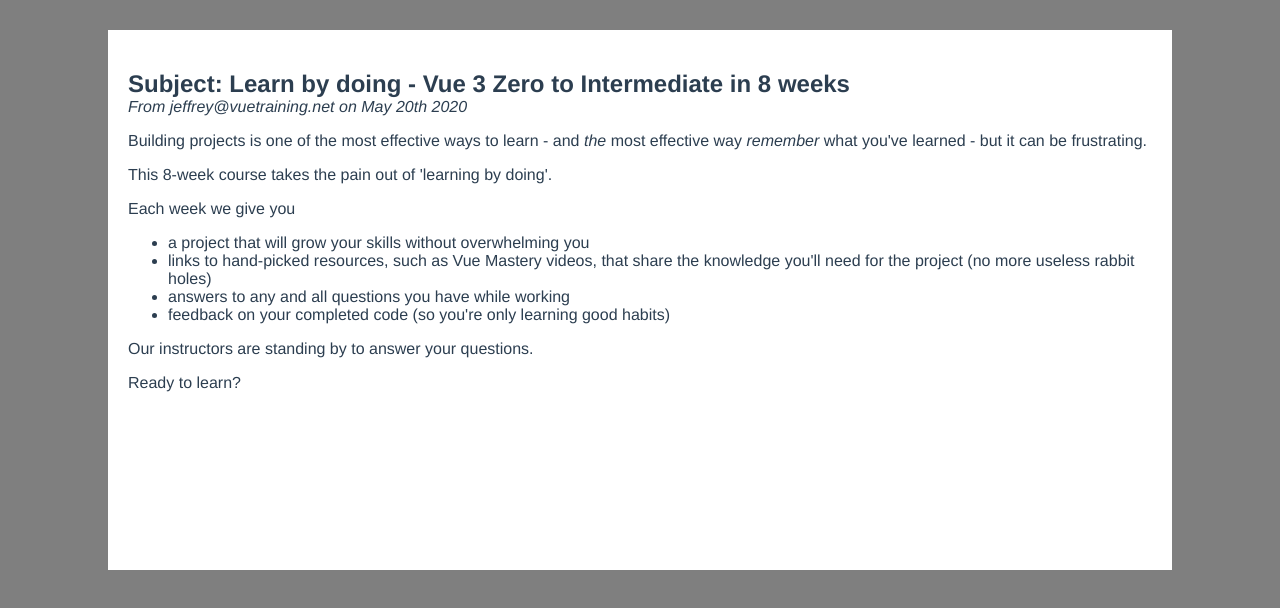
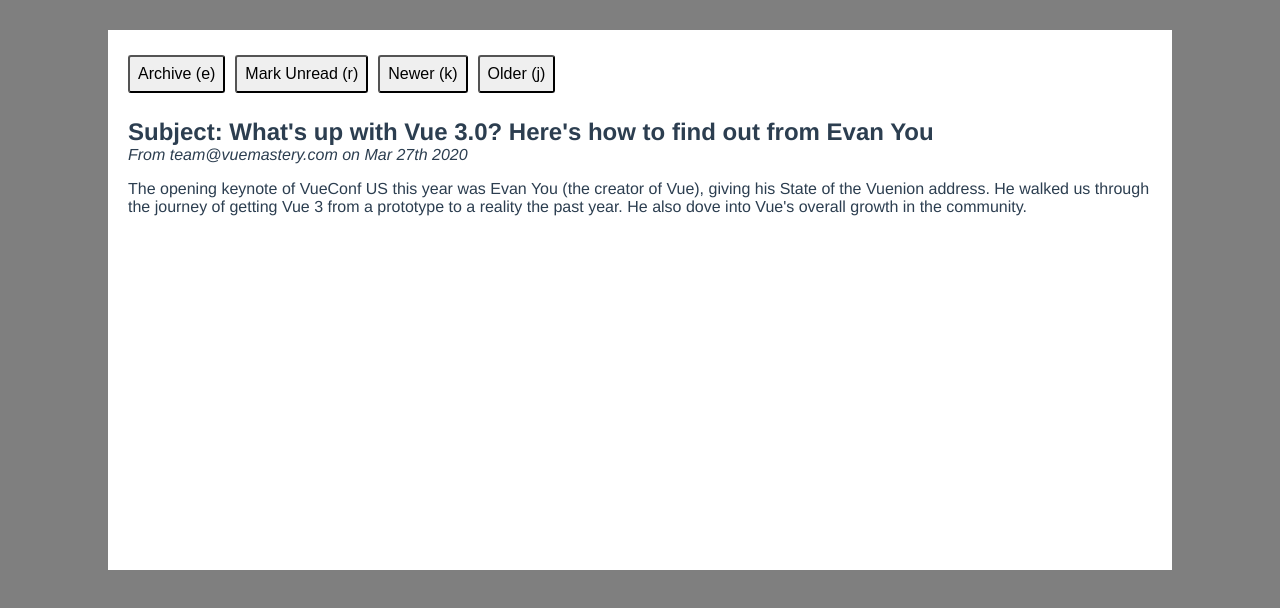
Before and after one commit to sissokho/vue-gmail-clone, a Vue app: page / in a window 1280 px wide. Both pictures are taken after a click on the element 640 px from the left and 148 px from the top of the page. Shown: the top 608 px of the page. Built offline with nearby package versions, Linux system fonts and the light colour scheme; no server answers; data requests are answered from the project's data file.

Commit message:
Email Action Bar

```diff
--- a/db.json
+++ b/db.json
@@ -11,10 +11,10 @@
     },
     {
       "id": "2",
-      "from": "jeffrey@vuetraining.net",
-      "subject": "Learn by doing - Vue 3 Zero to Intermediate in 8 weeks",
-      "body": "Building projects is one of the most effective ways to learn - and _the_ most effective way _remember_ what you've learned - but it can be frustrating.\n\nThis 8-week course takes the pain out of 'learning by doing'.\n\nEach week we give you\n\n* a project that will grow your skills without overwhelming you\n* links to hand-picked resources, such as Vue Mastery videos, that share the knowledge you'll need for the project (no more useless rabbit holes)\n* answers to any and all questions you have while working\n* feedback on your completed code (so you're only learning good habits)\n\nOur instructors are standing by to answer your questions.\n\nReady to learn?",
-      "sentAt": "2020-05-20T18:25:43.511Z",
+      "from": "team@vuemastery.com",
+      "subject": "What's up with Vue 3.0? Here's how to find out from Evan You",
+      "body": "The opening keynote of VueConf US this year was Evan You (the creator of Vue), giving his State of the Vuenion address. He walked us through the journey of getting Vue 3 from a prototype to a reality the past year. He also dove into Vue's overall growth in the community.",
+      "sentAt": "2020-03-27T18:25:43.511Z",
       "archived": false,
       "read": true
     },
--- a/src/components/MailView.vue
+++ b/src/components/MailView.vue
@@ -1,17 +1,47 @@
 <script setup>
+import useKeydown from '@/composables/keydown'
+import axios from 'axios'
 import { format } from 'date-fns'
 import { marked } from 'marked'
 
-defineProps({
+const props = defineProps({
   email: {
     type: Object,
     required: true
   }
 })
+
+const email = props.email
+
+useKeydown([
+  { key: 'r', fn: toggleRead },
+  { key: 'e', fn: toggleArchive }
+])
+
+function toggleRead() {
+  email.read = !email.read
+
+  axios.put(`http://localhost:3000/emails/${email.id}`, email)
+}
+
+function toggleArchive() {
+  email.archived = !email.archived
+
+  axios.put(`http://localhost:3000/emails/${email.id}`, email)
+}
 </script>
 
 <template>
   <div class="email-display">
+    <div>
+      <button @click="toggleArchive">
+        {{ email.archived ? 'Move to Inbox (e)' : 'Archive (e)' }}
+      </button>
+      <button @click="toggleRead">{{ email.read ? 'Mark Unread (r)' : 'Mark Read (r)' }}</button>
+      <button @click="goNewer">Newer (k)</button>
+      <button @click="goOlder">Older (j)</button>
+    </div>
+
     <h2 class="mb-0">
       Subject: <strong>{{ email.subject }}</strong>
     </h2>
```
